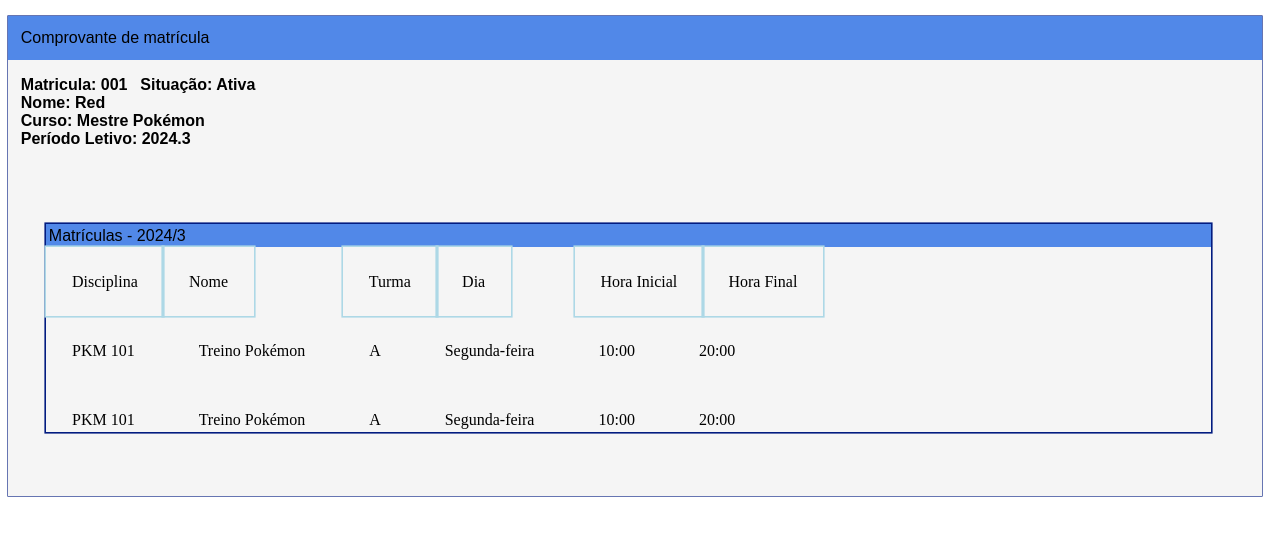
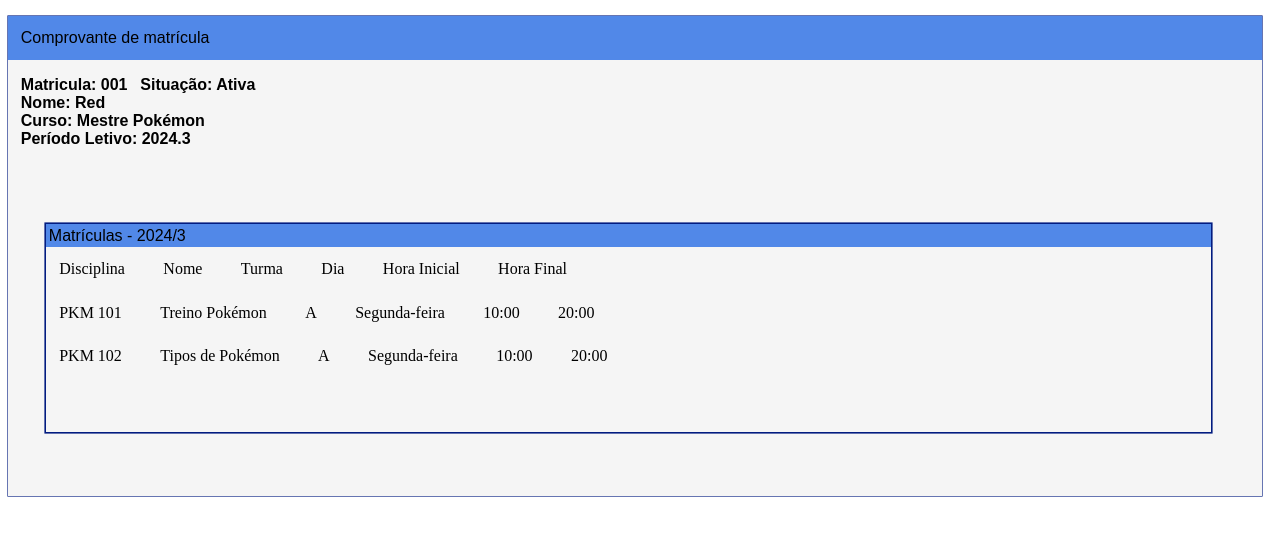
Before and after one commit to ufjf-dcc207/ufjf-dcc207-2024-3-a-atv02-0pedrobonfa, a React (Vite) app: page / in a window 1280 px wide. Shown: the top 536 px of the page. Built offline with nearby package versions, Linux system fonts and the light colour scheme.

Commit message:
por hora, finaliza css

```diff
--- a/src/Disciplina.css
+++ b/src/Disciplina.css
@@ -4,5 +4,5 @@
 }
 .tabela>div{
     align-self: center;
-    padding: 2vw;
+    padding: 1vw;
 }
--- a/src/Matricula.tsx
+++ b/src/Matricula.tsx
@@ -9,19 +9,10 @@
             <div id="tabela">
             <div className='innerTitle'>Matrículas - 2024/3</div>
 
-            <div id="tblDiscplinasTitulo">
 
-                <div>Disciplina</div>
-                <div>Nome</div>
-                <div id="turmaCed">Turma</div>
-                <div>Dia</div>
-                <div id="horainitCed">Hora Inicial</div>
-                <div>Hora Final</div>
-
-            </div>
-
+            <Disciplina code="Disciplina" name="Nome" turma="Turma" day="Dia" iniTime="Hora Inicial" endTime="Hora Final"/>
             <Disciplina code="PKM 101" name="Treino Pokémon" turma="A" day="Segunda-feira" iniTime="10:00" endTime="20:00"/>
-            <Disciplina code="PKM 101" name="Treino Pokémon" turma="A" day="Segunda-feira" iniTime="10:00" endTime="20:00"/>
+            <Disciplina code="PKM 102" name="Tipos de Pokémon" turma="A" day="Segunda-feira" iniTime="10:00" endTime="20:00"/>
 
 
         </div>
```
